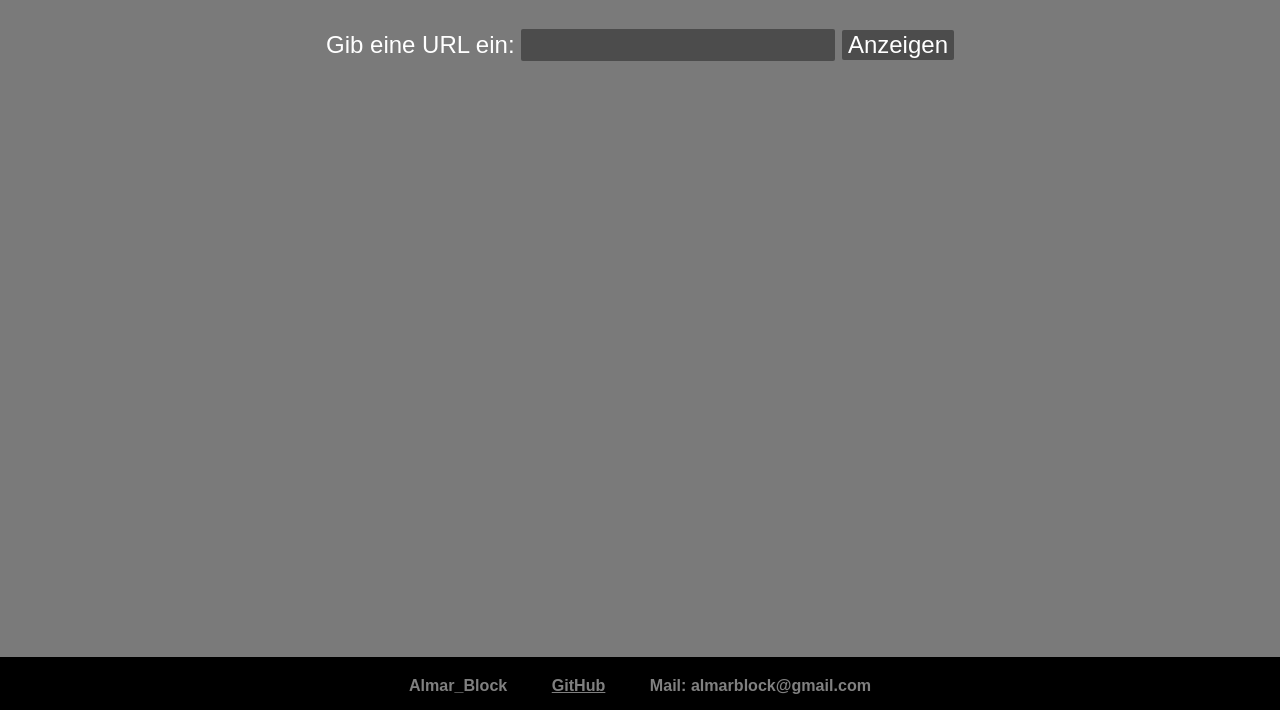
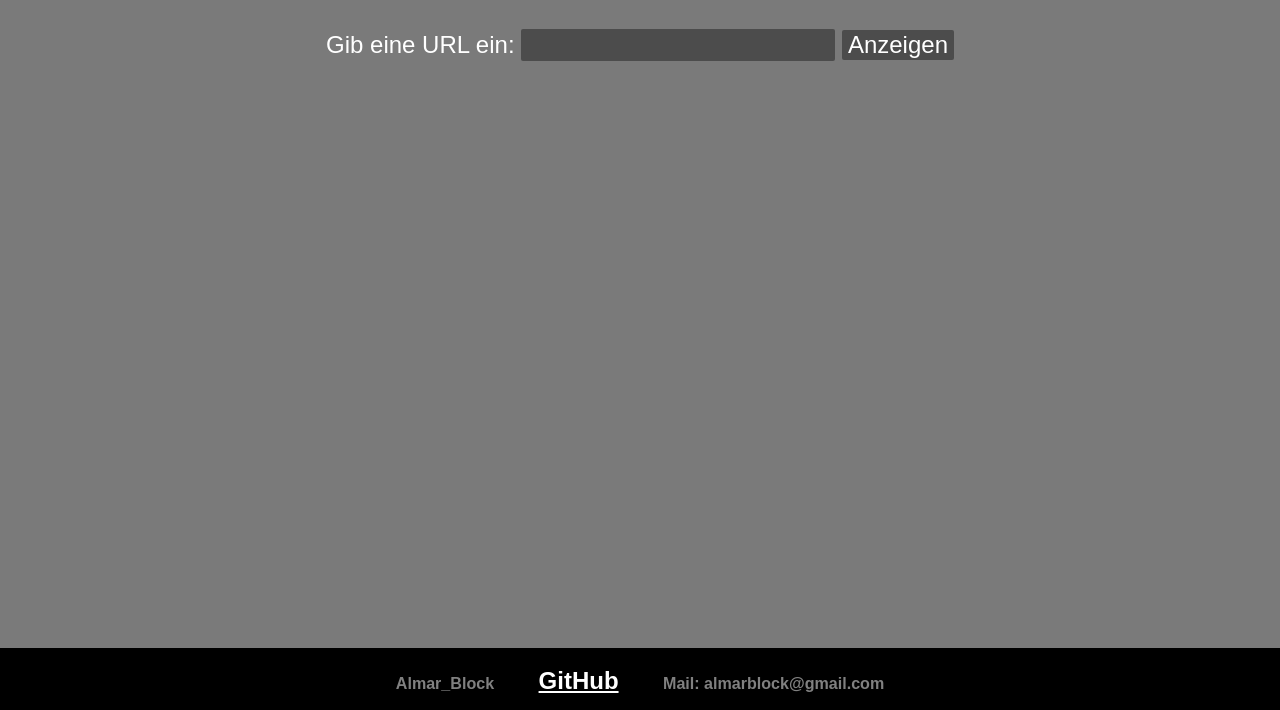
Before and after one commit to AlmarBlock/Blocked_URL_Viewer, a plain HTML site: page index.html in a window 1280 px wide. In both pictures the pointer is over the link "GitHub". Shown: the part 90-800 px from the top of the page. Drawn offline with Linux system fonts and the light colour scheme.

Commit message:
Update styles.css

```diff
--- a/styles.css
+++ b/styles.css
@@ -37,6 +37,11 @@ h6{
 }
 a{
     color: gray;
+    font-size: 24px;
+}
+a:hover{
+    color: white;
+    font-size: 24px;
 }
 iframe{
     position:fixed;
```
